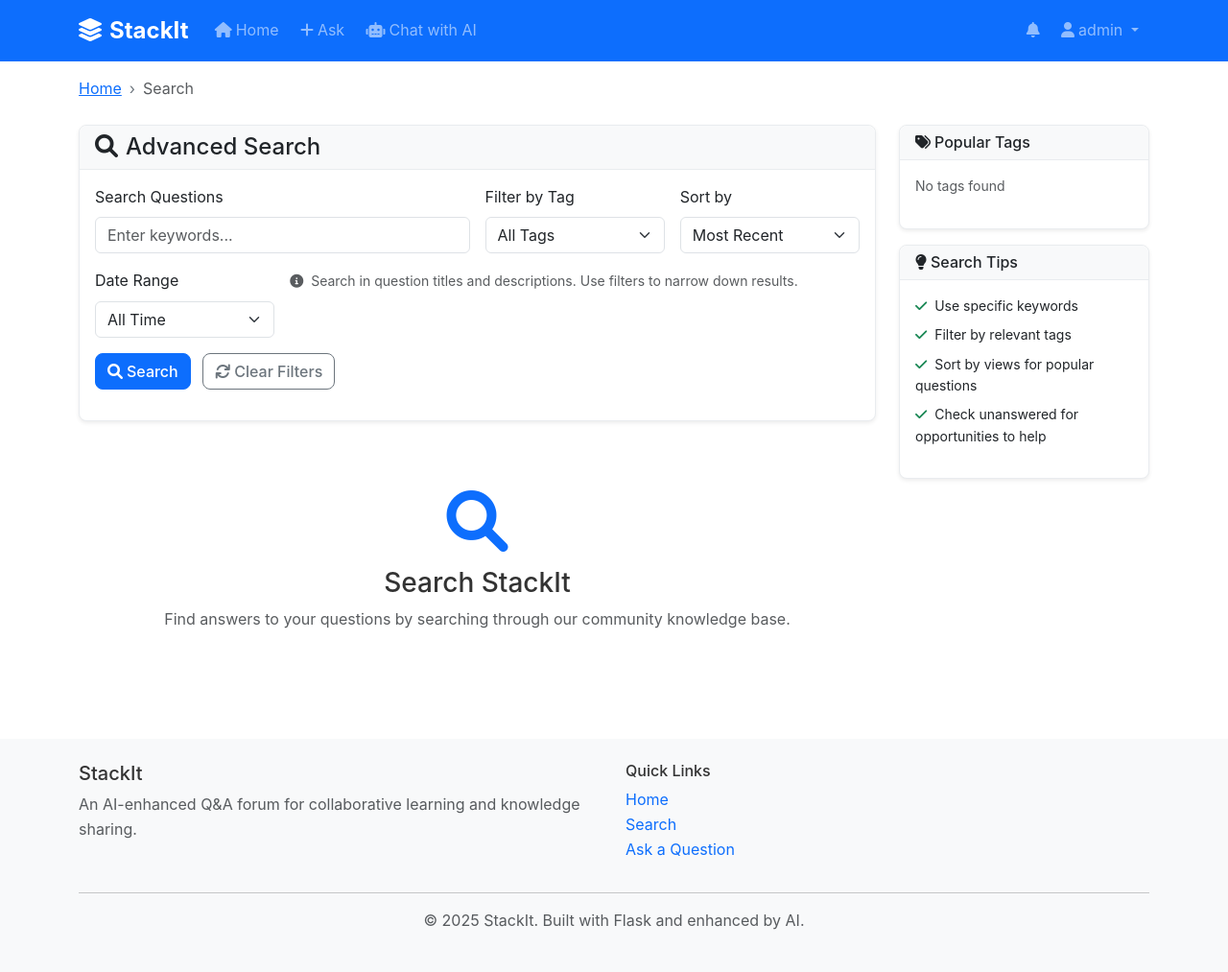
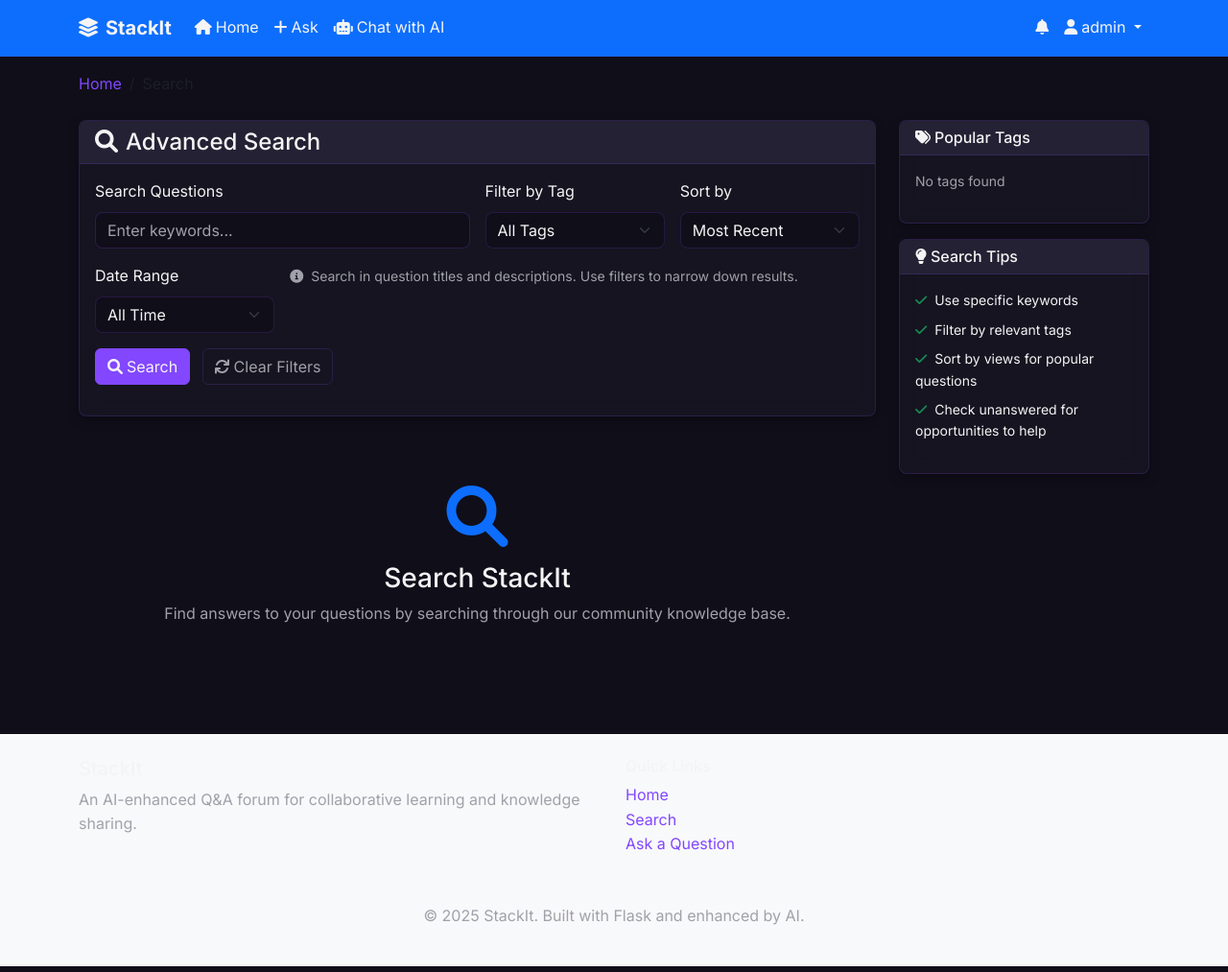
Before and after one commit to N1kky-wed/Stackit, a Flask app: page /search in a window 1280 px wide. Shown: the whole page at 96% size. Run offline with Flask 3, Linux system fonts and the light colour scheme; a user stored in the database is signed in; some libraries are stand-ins or nearby versions.

Commit message:
Final update

```diff
--- a/static/css/style.css
+++ b/static/css/style.css
@@ -1,365 +1,368 @@
-/* StackIt Custom Styles */
+/*
+    StackIt - Unified Dark Theme Stylesheet V4.7 (Form Validation Fix)
+*/
+
+/* --- 1. Root Variables & Font Import --- */
+@import url('https://fonts.googleapis.com/css2?family=Inter:wght@400;500;600;700&family=Fira+Code:wght@400;500&display=swap');
+
 :root {
-    --primary-color: #0d6efd;
-    --secondary-color: #6c757d;
-    --success-color: #198754;
-    --danger-color: #dc3545;
-    --warning-color: #ffc107;
-    --info-color: #0dcaf0;
-    --light-color: #f8f9fa;
-    --dark-color: #212529;
-    --border-radius: 0.5rem;
-    --box-shadow: 0 0.125rem 0.25rem rgba(0, 0, 0, 0.075);
+    /* Color Palette */
+    --bg-primary: #100E19;
+    --bg-secondary: rgba(25, 23, 36, 0.7);
+    --bg-tertiary: #232133;
+    --border-color: rgba(130, 70, 229, 0.2);
+    --border-color-hover: rgba(130, 70, 229, 0.4);
+
+    --primary-accent: #8247ff;
+    --primary-accent-hover: #9666ff;
+
+    --text-primary: #f4f4f5;
+    --text-secondary: #a1a1aa;
+    --text-code: #d4d4d8;
+
+    --success: #10b981;
+    --danger: #ef4444;
+
+    /* Typography & Effects */
+    --font-sans: 'Inter', sans-serif;
+    --font-mono: 'Fira Code', monospace;
+    --border-radius: 8px;
+    --transition-speed: 0.2s;
+    --card-shadow: 0 4px 12px rgba(0, 0, 0, 0.3);
+    --glow-shadow: 0 0 15px rgba(130, 70, 229, 0.2);
 }
 
+/* --- 2. Global Styles --- */
 body {
-    font-family: -apple-system, BlinkMacSystemFont, 'Segoe UI', Roboto, 'Helvetica Neue', Arial, sans-serif;
+    background-color: var(--bg-primary);
+    color: var(--text-primary);
+    font-family: var(--font-sans);
     line-height: 1.6;
-    color: #333;
+    -webkit-font-smoothing: antialiased;
+    -moz-osx-font-smoothing: grayscale;
 }
 
-/* Navigation */
-.navbar-brand {
-    font-size: 1.5rem;
+*, *::before, *::after {
+    box-sizing: border-box;
+    transition: background-color var(--transition-speed) ease, color var(--transition-speed) ease, border-color var(--transition-speed) ease, box-shadow var(--transition-speed) ease;
 }
 
-.navbar-nav .nav-link {
-    border-radius: var(--border-radius);
-    margin: 0 0.2rem;
-    transition: all 0.2s ease;
+a {
+    color: var(--primary-accent);
+    text-decoration: none;
+}
+a:hover {
+    color: var(--primary-accent-hover);
+    text-decoration: underline;
 }
 
-.navbar-nav .nav-link:hover {
+.text-muted {
+    color: var(--text-secondary) !important;
+}
+
+/* --- 3. Core Component Styling (Bootstrap Overrides & Custom) --- */
+
+/* Navbar */
+.navbar {
+    background: var(--bg-secondary);
+    backdrop-filter: blur(12px);
+    -webkit-backdrop-filter: blur(12px);
+    border-bottom: 1px solid var(--border-color);
+    z-index: 1050;
+}
+.navbar .navbar-brand {
+    color: var(--text-primary);
+    font-weight: 700;
+}
+.navbar .nav-link {
+    color: var(--text-primary);
+    position: relative;
+}
+.navbar .nav-link:hover {
+    color: var(--primary-accent-hover);
+}
+.navbar .btn-light {
+    background-color: var(--primary-accent);
+    color: var(--text-primary);
+    border-color: var(--primary-accent);
+}
+.navbar .btn-light:hover {
+    background-color: var(--primary-accent-hover);
+    border-color: var(--primary-accent-hover);
+}
+.btn-outline-secondary {
+    color: var(--text-secondary);
+    border-color: var(--border-color);
+}
+.btn-outline-secondary:hover {
+    color: var(--text-primary);
+    background-color: var(--bg-tertiary);
+    border-color: var(--border-color-hover);
+}
+
+/* Dropdown menus styling for dark theme and z-index */
+.dropdown-menu {
+    background-color: var(--bg-secondary);
+    border: 1px solid var(--border-color);
+    box-shadow: var(--card-shadow);
+    z-index: 1060;
+}
+.dropdown-item {
+    color: var(--text-primary);
+}
+.dropdown-item:hover {
+    background-color: var(--bg-tertiary);
+    color: var(--text-primary);
+}
+
+
+/* Cards */
+.card {
+    background: var(--bg-secondary);
+    backdrop-filter: blur(10px);
+    -webkit-backdrop-filter: blur(10px);
+    border: 1px solid var(--border-color);
+    border-radius: var(--border-radius);
+    color: var(--text-primary);
+    box-shadow: var(--card-shadow);
+}
+.card:hover {
+    border-color: var(--border-color-hover);
+    box-shadow: var(--card-shadow), var(--glow-shadow);
+}
+.card-header {
+    background-color: var(--bg-tertiary);
+    border-bottom: 1px solid var(--border-color);
+    color: var(--text-primary);
+}
+
+
+/* Forms & Inputs */
+.form-control, .form-select, .ql-toolbar, .ql-container {
+    background-color: var(--bg-primary) !important;
+    border: 1px solid var(--border-color) !important;
+    border-radius: var(--border-radius);
+    color: var(--text-primary) !important;
+}
+.form-control::placeholder { color: var(--text-secondary); }
+.form-control:focus, .form-select:focus {
+    border-color: var(--primary-accent) !important;
+    box-shadow: 0 0 0 3px rgba(130, 70, 229, 0.25) !important;
+    outline: none;
+}
+.ql-snow .ql-stroke { stroke: var(--text-secondary); }
+.ql-snow .ql-picker-label { color: var(--text-secondary); }
+.ql-snow.ql-toolbar button:hover .ql-stroke, .ql-snow.ql-toolbar button:focus .ql-stroke, .ql-snow.ql-toolbar button.ql-active .ql-stroke {
+    stroke: var(--primary-accent);
+}
+.ql-snow.ql-toolbar button:hover, .ql-snow.ql-toolbar button:focus, .ql-snow.ql-toolbar button.ql-active {
+    color: var(--primary-accent);
+}
+
+/* FIX: Add style for invalid Quill editor state */
+.ql-container.is-invalid {
+    border-color: var(--danger) !important;
+}
+
+
+/* Buttons */
+.btn-primary {
+    background-color: var(--primary-accent);
+    border-color: var(--primary-accent);
+    color: var(--text-primary);
+}
+.btn-primary:hover {
+    background-color: var(--primary-accent-hover);
+    border-color: var(--primary-accent-hover);
+}
+
+/* Tables (for Admin Panel) */
+.table {
+    --bs-table-color: var(--text-primary);
+    --bs-table-bg: transparent;
+    --bs-table-border-color: var(--border-color);
+    --bs-table-striped-color: var(--text-primary);
+    --bs-table-striped-bg: rgba(35, 33, 51, 0.5);
+    --bs-table-hover-color: var(--text-primary);
+    --bs-table-hover-bg: var(--bg-tertiary);
+}
+.table thead th {
+    background-color: var(--bg-tertiary);
+    border-bottom-width: 2px;
+    color: var(--text-primary);
+}
+.table a {
+    color: var(--primary-accent);
+}
+.table a:hover {
+    color: var(--primary-accent-hover);
+}
+.table .badge {
+    color: var(--text-primary) !important;
+}
+
+
+/* --- 4. Application-Specific Components --- */
+
+/* Notification Badge */
+#notificationCount {
+    position: absolute;
+    top: 4px;
+    right: -2px;
+    font-size: 0.65em;
+    padding: 0.2em 0.45em;
+    transform: translate(-50%, -50%);
+}
+
+/* Answer Card & Highlights */
+.answer-container {
+    padding: 1.5rem;
+    background: var(--bg-secondary);
+    border: 1px solid var(--border-color);
+    border-radius: var(--border-radius);
+    margin-bottom: 1.5rem;
+}
+.answer-container.accepted {
+    border-left: 4px solid var(--success);
+    box-shadow: 0 0 20px rgba(16, 185, 129, 0.2);
+    background: linear-gradient(90deg, rgba(16, 185, 129, 0.1) 0%, transparent 15%);
+}
+.answer-container.ai-answer {
+    position: relative;
+    border-top: 1px solid var(--primary-accent);
+    box-shadow: var(--glow-shadow);
+}
+.answer-container.ai-answer::before {
+    content: 'AI Generated';
+    position: absolute;
+    top: -1px;
+    right: 1.5rem;
+    padding: 3px 10px;
+    font-size: 0.75rem;
+    font-weight: 600;
+    color: white;
+    background: var(--primary-accent);
+    border-radius: 0 0 var(--border-radius) var(--border-radius);
+}
+
+/* Code Blocks */
+pre {
+    background-color: #0d0b12;
+    border: 1px solid var(--border-color);
+    border-radius: var(--border-radius);
+    padding: 1em;
+    font-family: var(--font-mono);
+    color: var(--text-code);
+    white-space: pre-wrap;
+    word-wrap: break-word;
+    overflow-x: auto;
+}
+code:not(pre > code) {
+    background-color: var(--bg-tertiary);
+    color: var(--text-code);
+    padding: 0.2em 0.4em;
+    border-radius: 4px;
+    font-size: 0.9em;
+}
+
+/* AI Chat */
+#chat-container {
+    display: flex;
+    flex-direction: column;
+    height: calc(100vh - 110px);
+    width: 100%;
+    max-width: none;
+}
+#chatMessages {
+    flex-grow: 1;
+    overflow-y: auto;
+    padding: 1rem 1rem 0 1rem;
+}
+#chat-input-container {
+    padding-top: 1rem;
+    position: sticky;
+    bottom: 0;
+    background-color: var(--bg-primary);
+}
+.chat-bubble {
+    padding: 0.75rem 1.25rem;
+    border-radius: 1.25rem;
+    max-width: 80%;
+    line-height: 1.5;
+    word-wrap: break-word;
+}
+.chat-bubble-user {
+    background-color: var(--primary-accent);
+    color: var(--text-primary);
+    border-bottom-right-radius: 0.25rem;
+}
+.chat-bubble-ai {
+    background-color: var(--bg-tertiary);
+    border: 1px solid var(--border-color);
+    border-bottom-left-radius: 0.25rem;
+}
+.similarity-score {
+    padding: 0.1rem 0.4rem;
+    border-radius: 4px;
+    font-size: 0.75rem;
     background-color: rgba(255, 255, 255, 0.1);
 }
 
-/* Notification Badge */
-.notification-badge {
-    font-size: 0.75rem;
-    min-width: 1.2rem;
-    height: 1.2rem;
-    line-height: 1;
-    padding: 0.2rem 0.4rem;
+/* Custom Scrollbar */
+::-webkit-scrollbar {
+    width: 10px;
+}
+::-webkit-scrollbar-track {
+    background: var(--bg-primary);
+}
+::-webkit-scrollbar-thumb {
+    background-color: var(--bg-tertiary);
+    border-radius: 10px;
+    border: 2px solid var(--bg-primary);
+}
+::-webkit-scrollbar-thumb:hover {
+    background-color: var(--primary-accent);
 }
 
-#notificationList {
-    min-width: 300px;
-    max-height: 400px;
-    overflow-y: auto;
+/* Profile page specific badge for AI/Admin */
+.profile-role-badge {
+    color: var(--text-primary) !important;
 }
 
-/* Question Cards */
-.question-card {
-    border: 1px solid #e9ecef;
-    border-radius: var(--border-radius);
-    box-shadow: var(--box-shadow);
-    transition: all 0.2s ease;
+/* Admin Panel Specifics */
+.nav-tabs {
+    border-bottom: 1px solid var(--border-color);
+    margin-bottom: -1px;
 }
-
-.question-card:hover {
-    box-shadow: 0 0.5rem 1rem rgba(0, 0, 0, 0.15);
-    transform: translateY(-2px);
-}
-
-.question-stats {
-    display: flex;
-    flex-direction: column;
-    gap: 0.5rem;
-}
-
-.stat-item {
-    display: flex;
-    flex-direction: column;
-    align-items: center;
-    padding: 0.5rem;
-    border-radius: var(--border-radius);
-    background-color: var(--light-color);
-}
-
-.stat-item.accepted {
-    background-color: #d1e7dd;
-    border: 1px solid var(--success-color);
-}
-
-.stat-number {
-    font-size: 1.2rem;
-    font-weight: bold;
-    color: var(--primary-color);
-}
-
-.stat-label {
-    font-size: 0.8rem;
-    color: var(--secondary-color);
-    text-transform: lowercase;
-}
-
-/* Question Tags */
-.question-tags .badge {
-    font-size: 0.75rem;
-    padding: 0.35rem 0.65rem;
-    border-radius: var(--border-radius);
-}
-
-.tag-suggestion {
-    cursor: pointer;
-    transition: all 0.2s ease;
-}
-
-.tag-suggestion:hover {
-    background-color: var(--primary-color) !important;
-    color: white !important;
-}
-
-/* Answer Cards */
-.answer-card {
-    border-left: 3px solid transparent;
-    transition: all 0.2s ease;
-}
-
-.answer-card:hover {
-    border-left-color: var(--primary-color);
-}
-
-.accepted-answer {
-    border-left-color: var(--success-color) !important;
-    background-color: #f8fff9;
-}
-
-/* Vote Section */
-.vote-section {
-    width: 60px;
-}
-
-.vote-buttons {
-    display: flex;
-    flex-direction: column;
-    align-items: center;
-    gap: 0.25rem;
-}
-
-.vote-btn {
-    width: 40px;
-    height: 35px;
-    display: flex;
-    align-items: center;
-    justify-content: center;
-    border-radius: var(--border-radius);
-    transition: all 0.2s ease;
-}
-
-.vote-btn:hover {
-    transform: scale(1.1);
-}
-
-.vote-score {
-    font-size: 1.25rem;
-    font-weight: bold;
-    color: var(--dark-color);
-    margin: 0.25rem 0;
-}
-
-.accept-btn {
-    width: 40px;
-    height: 35px;
-    display: flex;
-    align-items: center;
-    justify-content: center;
-    border-radius: var(--border-radius);
-}
-
-/* Profile Styles */
-.profile-avatar {
-    margin-bottom: 1rem;
-}
-
-.profile-stats {
-    margin-top: 1rem;
-    padding-top: 1rem;
-    border-top: 1px solid #e9ecef;
-}
-
-/* Form Styles */
-.form-control:focus {
-    border-color: var(--primary-color);
-    box-shadow: 0 0 0 0.2rem rgba(13, 110, 253, 0.25);
-}
-
-.btn {
-    border-radius: var(--border-radius);
-    font-weight: 500;
-    transition: all 0.2s ease;
-}
-
-.btn:hover {
-    transform: translateY(-1px);
-    box-shadow: 0 0.25rem 0.5rem rgba(0, 0, 0, 0.15);
-}
-
-/* TinyMCE Editor */
-.tox-tinymce {
-    border-radius: var(--border-radius) !important;
-}
-
-/* Cards */
-.card {
-    border-radius: var(--border-radius);
-    box-shadow: var(--box-shadow);
-    border: 1px solid #e9ecef;
-}
-
-.card-header {
-    background-color: var(--light-color);
-    border-bottom: 1px solid #e9ecef;
-    border-radius: var(--border-radius) var(--border-radius) 0 0 !important;
-}
-
-/* Breadcrumbs */
-.breadcrumb {
-    background-color: transparent;
-    padding: 0;
+.nav-tabs .nav-item {
     margin-bottom: 0;
 }
-
-.breadcrumb-item + .breadcrumb-item::before {
-    content: "›";
-    color: var(--secondary-color);
+.nav-tabs .nav-link {
+    color: var(--text-secondary);
+    border: 1px solid transparent;
+    border-bottom-color: transparent;
+    background-color: transparent;
+    border-radius: var(--border-radius) var(--border-radius) 0 0;
+    margin-right: 2px;
 }
-
-/* Footer */
-footer {
-    margin-top: auto;
+.nav-tabs .nav-link:hover:not(.active) {
+    color: var(--primary-accent);
+    background-color: var(--bg-tertiary);
+    border-color: var(--border-color);
+    border-bottom-color: transparent;
 }
-
-/* Responsive Design */
-@media (max-width: 768px) {
-    .question-stats {
-        flex-direction: row;
-        justify-content: space-around;
-        margin-bottom: 1rem;
-    }
-
-    .stat-item {
-        padding: 0.25rem;
-        min-width: 60px;
-    }
-
-    .stat-number {
-        font-size: 1rem;
-    }
-
-    .stat-label {
-        font-size: 0.7rem;
-    }
-
-    .vote-section {
-        width: auto;
-        margin-bottom: 1rem;
-    }
-
-    .vote-buttons {
-        flex-direction: row;
-        justify-content: center;
-        gap: 0.5rem;
-    }
-
-    .vote-score {
-        order: 2;
-        margin: 0 0.5rem;
-        display: flex;
-        align-items: center;
-    }
+.nav-tabs .nav-link.active {
+    color: var(--primary-accent);
+    background-color: var(--bg-secondary);
+    border-color: var(--border-color);
+    border-bottom-color: var(--bg-secondary);
+    font-weight: 600;
 }
-
-@media (max-width: 576px) {
-    .container {
-        padding-left: 1rem;
-        padding-right: 1rem;
-    }
-
-    .card-body {
-        padding: 1rem;
-    }
-
-    .btn-group .btn {
-        padding: 0.25rem 0.5rem;
-        font-size: 0.875rem;
-    }
-
-    .question-tags .badge {
-        font-size: 0.7rem;
-        padding: 0.25rem 0.5rem;
-        margin-bottom: 0.25rem;
-    }
+.tab-content.card {
+    border-top-left-radius: 0;
+    border-top-right-radius: var(--border-radius);
+    padding: 0;
 }
-
-/* Dark mode support (future enhancement) */
-@media (prefers-color-scheme: dark) {
-    /* Add dark mode styles here if needed */
+.tab-content .card-body {
+    padding: 1.5rem;
 }
-
-/* Animation for loading states */
-.loading {
-    opacity: 0.6;
-    pointer-events: none;
-}
-
-.fade-in {
-    animation: fadeIn 0.3s ease-in;
-}
-
-@keyframes fadeIn {
-    from { opacity: 0; transform: translateY(10px); }
-    to { opacity: 1; transform: translateY(0); }
-}
-
-/* Utility classes */
-.text-truncate-2 {
-    display: -webkit-box;
-    -webkit-line-clamp: 2;
-    -webkit-box-orient: vertical;
-    overflow: hidden;
-}
-
-.cursor-pointer {
-    cursor: pointer;
-}
-
-.border-success-subtle {
-    border-color: rgba(25, 135, 84, 0.3) !important;
-}
-
-.bg-success-subtle {
-    background-color: rgba(25, 135, 84, 0.1) !important;
-}
-
-/* Accessibility improvements */
-.visually-hidden {
-    position: absolute !important;
-    width: 1px !important;
-    height: 1px !important;
-    padding: 0 !important;
-    margin: -1px !important;
-    overflow: hidden !important;
-    clip: rect(0, 0, 0, 0) !important;
-    white-space: nowrap !important;
-    border: 0 !important;
-}
-
-/* Focus indicators */
-.btn:focus,
-.form-control:focus,
-.nav-link:focus {
-    outline: 2px solid var(--primary-color);
-    outline-offset: 2px;
-}
-
-/* High contrast mode support */
-@media (prefers-contrast: high) {
-    .card {
-        border: 2px solid var(--dark-color);
-    }
-
-    .btn {
-        border: 2px solid currentColor;
-    }
-}
```
